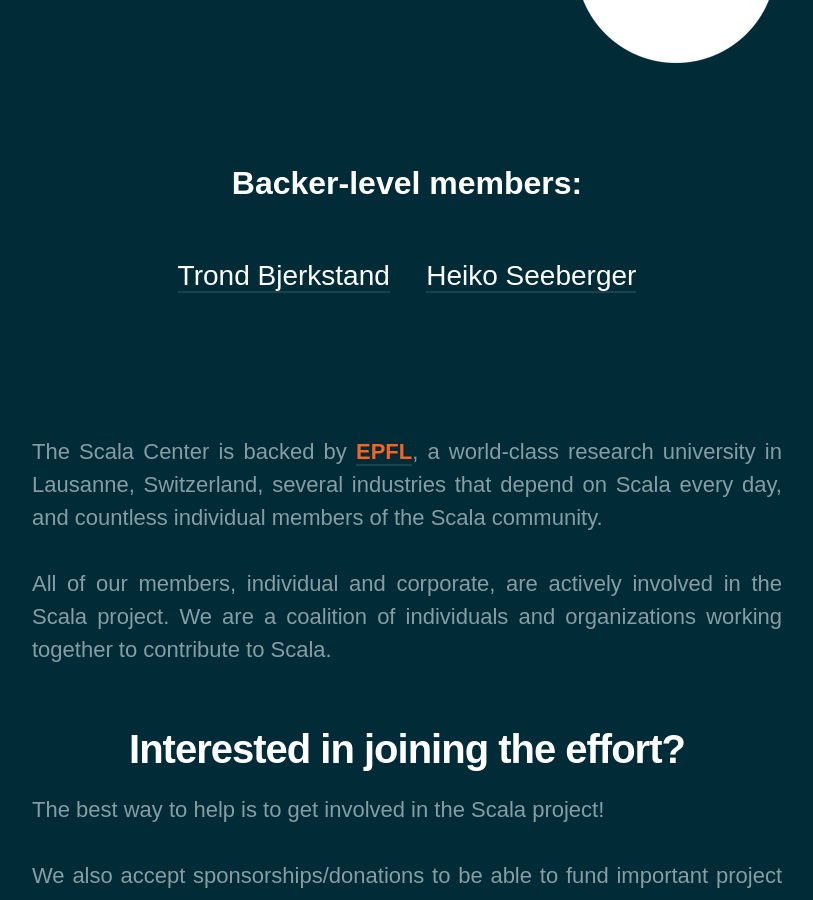
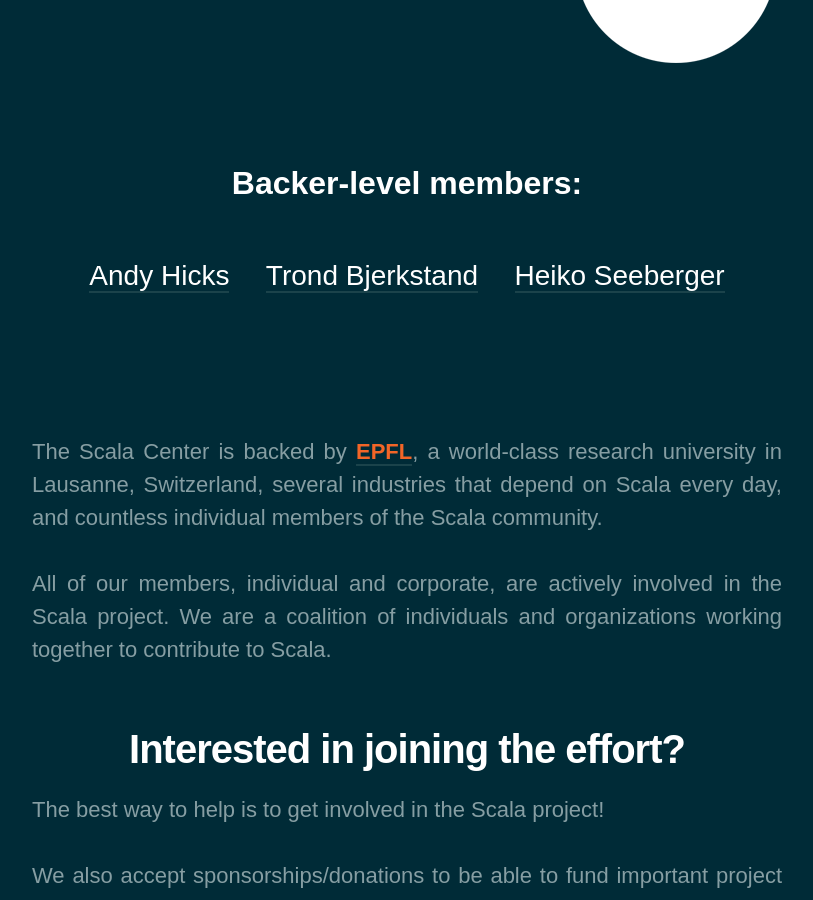
Before and after one commit to scala/scala.epfl.ch, a Jekyll site: the page built from index.md, in a window 1280 px wide and 900 px high, scrolled down 4252 px. Shown: the whole window, without its empty margins (233-1046 px from the left). Built offline with Jekyll 4.4.1, drawn with Linux system fonts in a browser that asks for light colours.

Commit message:
Adding Andy to the front page as a backer!

```diff
--- a/_layouts/frontpage.html
+++ b/_layouts/frontpage.html
@@ -219,6 +219,7 @@
               <span class="founding-members">Backer-level members:</span>
               <br/><br/><br/>
               <div class="backer-level">
+                <a href="https://twitter.com/andy1138">Andy Hicks</a>
                 <a href="http://trondbjerkestrand.no/">Trond Bjerkstand</a>
                 <a href="http://www.heikoseeberger.de/">Heiko Seeberger</a>
               </div>
```
